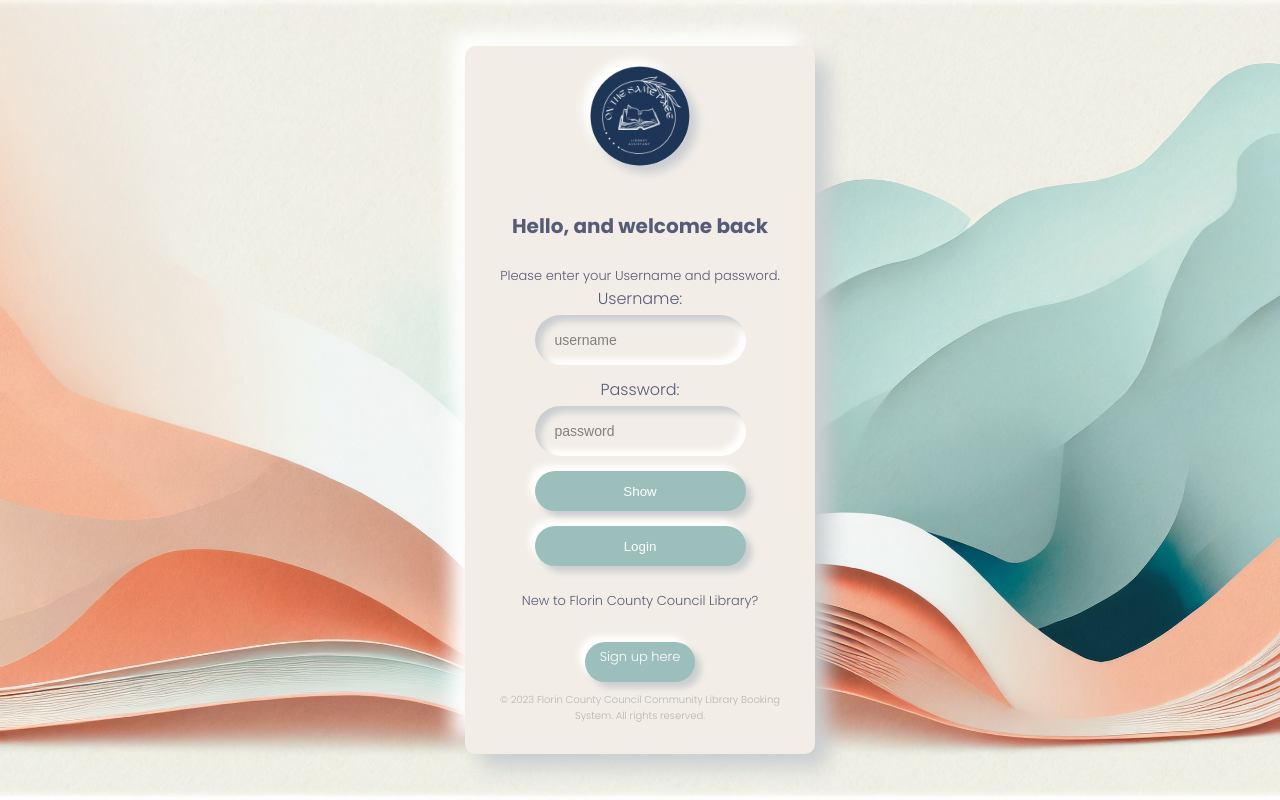
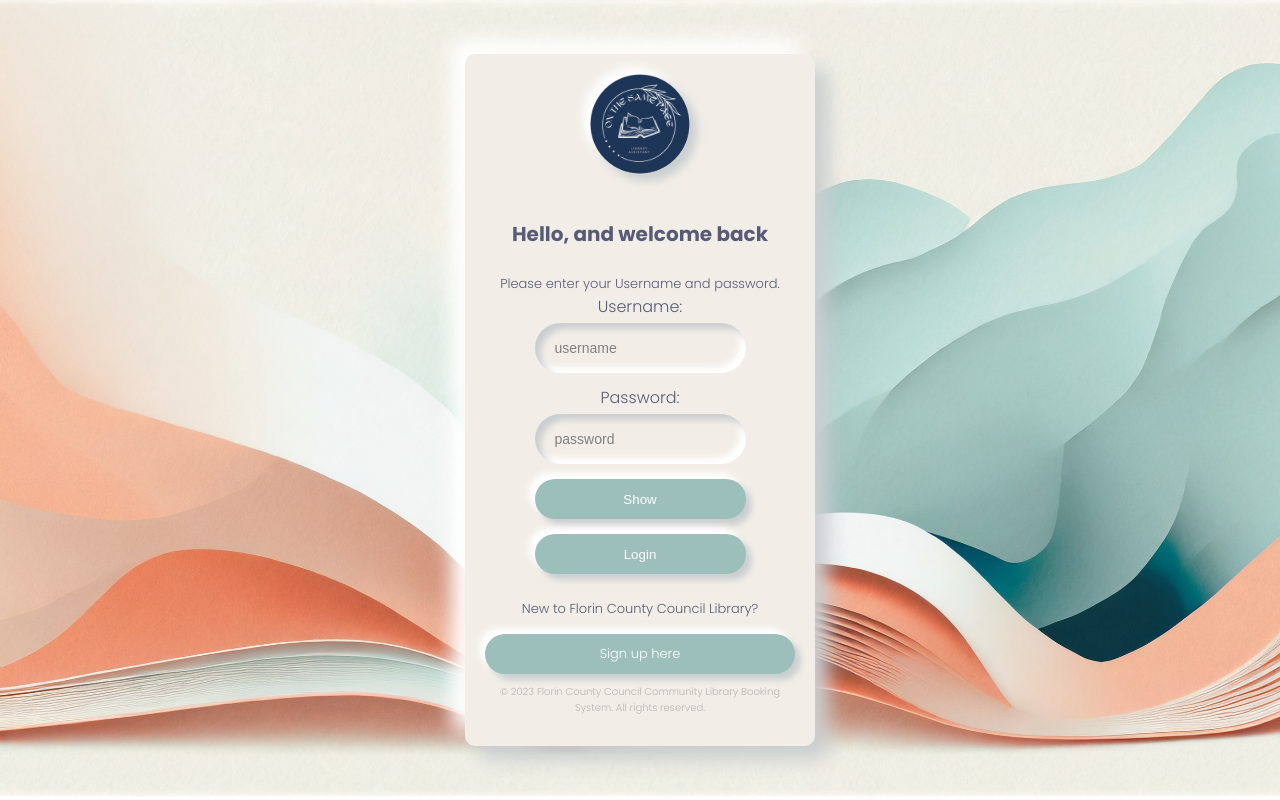
Before and after one commit to Bill2703/Library-App, a plain HTML site: page client/login.html in a window 1280 px wide. Drawn offline with Linux system fonts and the light colour scheme.

Commit message:
adjusted buttons

```diff
--- a/client/assets/default.css
+++ b/client/assets/default.css
@@ -131,35 +131,36 @@ button {
   height: 40px;
   border-radius: 20px;
   cursor: pointer;
-  font-weight: 900;
+  font-weight: 300;
   box-shadow: 6px 6px 6px #cbced1, -6px -6px 6px white;
   transition: 0.5s;
   text-decoration: none;
-  font-weight: 300;
+
 }
 
 button:hover {
   box-shadow: none;
 }
 
-a {
-  color: white;
-  margin-top: 10%;
-  background:#9cbfbb;
-  height: 40px;
+a.card-button {
+  display: block;
+  width: 100%;
+  padding: 10px 0; /* Match your button padding */
+  height: 40px; /* Match your button height */
   border-radius: 20px;
+  background: #9cbfbb; /* Background color */
+  color: white; /* Text color */
+  text-align: center;
+  margin-top: 15px;
   cursor: pointer;
   font-weight: 300;
   box-shadow: 6px 6px 6px #cbced1, -6px -6px 6px white;
   transition: 0.5s;
-  padding-inline: 15px;
-  padding-top: 5px;
   text-decoration: none;
   font-size: small;
-  font-family: "Poppins", sans-serif;
 }
 
-a:hover {
+a.card-button:hover {
   box-shadow: none;
 }
 
--- a/client/login.html
+++ b/client/login.html
@@ -28,7 +28,7 @@
       <button type="submit">Login</button>
     </form>
 
-    <p>New to Florin County Council Library?</p> <a href="./register.html">Sign up here</a>
+    <p>New to Florin County Council Library?</p> <a href="./register.html" class="card-button">Sign up here</a>
 
     <div class="footer">
         &copy; 2023 Florin County Council Community Library Booking System. All
```
Also changed, not shown: client/register.html (+2 -1 lines).
